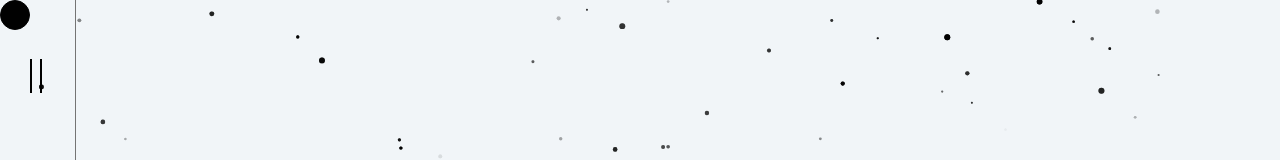
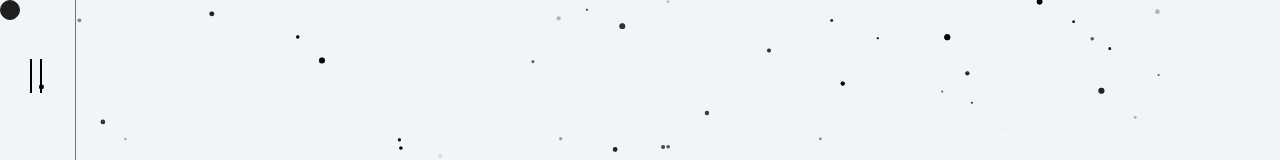
Before and after one commit to idrissdiakite/portfolio-react, a React (Create React App) app: page / in a window 1280 px wide. Shown: the top 160 px of the page. Built offline with nearby package versions, Linux system fonts and the light colour scheme; a web font is replaced by a local one.

Commit message:
fix cursor bugs

```diff
--- a/src/components/Cursor/index.jsx
+++ b/src/components/Cursor/index.jsx
@@ -1,28 +1,52 @@
-import React from 'react';
+import React from "react";
+import { motion } from "framer-motion";
 
 import "./style.scss";
 
 const Cursor = () => {
-
   const cursorRef = React.useRef(null);
 
   React.useEffect(() => {
-        document.addEventListener('mousemove', (e) => { // on écoute/récupère le mouvement de la souris
-            const {clientX, clientY} = e;
+    document.addEventListener("mousemove", (e) => {
+      // on écoute/récupère le mouvement de la souris
+      const { clientX, clientY } = e;
       // console.log(e)
       const mouseX = clientX - cursorRef.current.clientWidth / 2; // permet d'obtenir la position centrale de l'élément
       const mouseY = clientY - cursorRef.current.clientHeight / 2;
 
       cursorRef.current.style.transform = `translate3d(${mouseX}px, ${mouseY}px, 0)`;
       // console.log(cursorRef)
-        })
-    }, [])
+    });
+  }, []);
 
   return (
-        <div className="cursor" ref={cursorRef}>
-
-        </div>
+    <motion.div
+      className="cursor"
+      ref={cursorRef}
+      initial="initial"
+      animate="in"
+      variants={variants}
+      transition={cursorTransition}
+    ></motion.div>
   );
 };
 
+// Motion
+const variants = {
+  initial: {
+    opacity: 0,
+    scale: 1,
+  },
+  in: {
+    opacity: 1,
+    x: 0,
+  },
+};
+
+const cursorTransition = {
+  type: "tween",
+  ease: "anticipate",
+  duration: 5,
+};
+
 export default Cursor;
--- a/src/components/Cursor/style.scss
+++ b/src/components/Cursor/style.scss
@@ -1,10 +1,11 @@
 @import "./../../styles/settings";
 
+@media screen and (min-width: 768px) {
 .cursor {
     z-index: 1000;
     position: fixed;
-    width: 30px;
-    height: 30px;
+    width: 20px;
+    height: 20px;
     border-radius: 50%;
     border: 1px solid $color-3;
     background-color: $color-3;
@@ -12,3 +13,4 @@
     overflow: hidden;
     transform: translate3d(0, 0, 0);
 }
+}
```
Lines whose indentation alone changed are shown as unchanged.
